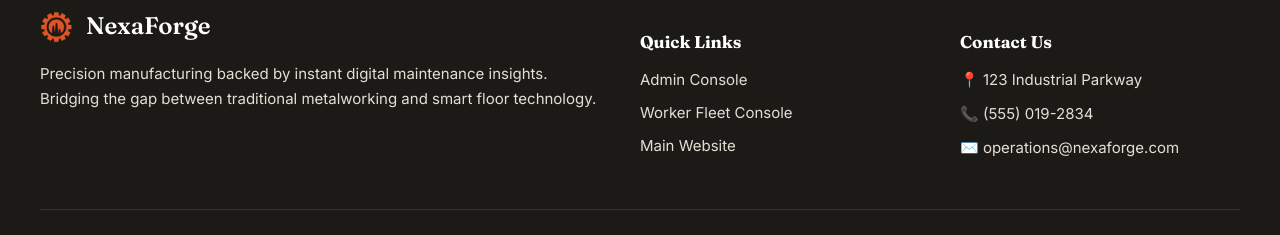
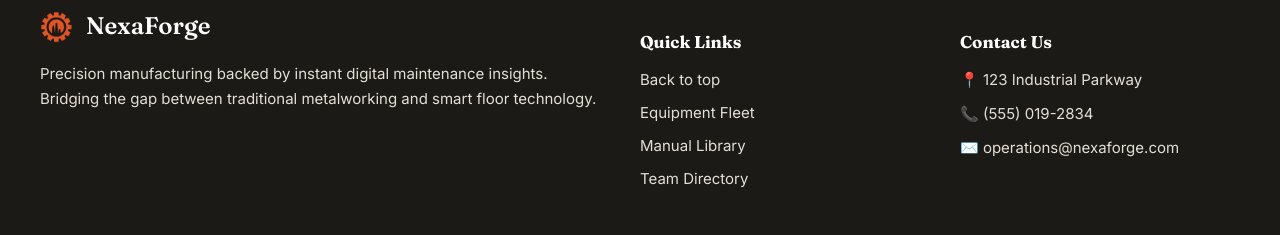
Before and after one commit to Bipasha1003/nexaforge-maintenance-platform, a React (Vite) app in the folder frontend/: page /admin in a window 1280 px wide. Shown: the part 1222-1457 px from the top of the page. Built offline with nearby package versions, Linux system fonts and the light colour scheme; no server answers; sample sign-in values are in the browser's storage.

Commit message:
fix: dashboard footer nav links and worker status label

```diff
--- a/frontend/src/pages/Admin.css
+++ b/frontend/src/pages/Admin.css
@@ -1,3 +1,7 @@
+html {
+  scroll-behavior: smooth;
+}
+
 .admin-shell {
   min-height: 100vh;
   padding: 32px;
--- a/frontend/src/pages/AdminDashboard.jsx
+++ b/frontend/src/pages/AdminDashboard.jsx
@@ -1,5 +1,5 @@
 import { useState, useEffect, useCallback, useMemo, useRef } from "react";
-import { useNavigate, Link } from "react-router-dom";
+import { useNavigate } from "react-router-dom";
 import ChatWidget from "../components/ChatWidget";
 import "./LandingPage.css";
 import "./Admin.css";
@@ -115,6 +115,11 @@ export default function AdminDashboard() {
     localStorage.removeItem("admin_email");
     localStorage.removeItem("admin_name");
     navigate("/");
+  }
+
+  function scrollToTop(e) {
+    e.preventDefault();
+    window.scrollTo({ top: 0, behavior: "smooth" });
   }
 
   const handleDownload = (docId, docName) => {
@@ -251,7 +256,7 @@ export default function AdminDashboard() {
           </section>
         </div>
 
-        <div style={{ display: "flex", alignItems: "center", justifyContent: "space-between", marginTop: 40, marginBottom: 16 }}>
+        <div id="equipment-fleet" style={{ display: "flex", alignItems: "center", justifyContent: "space-between", marginTop: 40, marginBottom: 16, scrollMarginTop: 100 }}>
           <div className="card-label" style={{ fontSize: 18, fontFamily: '"Fraunces", serif', fontWeight: 600, color: "var(--text)" }}>Equipment fleet</div>
           <button type="button" onClick={() => setShowAddMachine(true)} className="admin-text-btn">
             + Add machine
@@ -314,7 +319,7 @@ export default function AdminDashboard() {
           </button>
         </div>
 
-        <div style={{ display: "flex", alignItems: "center", justifyContent: "space-between", marginTop: 56, marginBottom: 16 }}>
+        <div id="manual-library" style={{ display: "flex", alignItems: "center", justifyContent: "space-between", marginTop: 56, marginBottom: 16, scrollMarginTop: 100 }}>
           <div className="card-label" style={{ fontSize: 20, fontFamily: '"Fraunces", serif', fontWeight: 600, color: "var(--text)" }}>Manual Library</div>
           <button type="button" onClick={() => setShowAddDocument(true)} className="admin-text-btn">
             + Add document
@@ -350,7 +355,7 @@ export default function AdminDashboard() {
           </table>
         </div>
 
-        <div style={{ display: "flex", alignItems: "center", justifyContent: "space-between", marginTop: 56, marginBottom: 16 }}>
+        <div id="team-directory" style={{ display: "flex", alignItems: "center", justifyContent: "space-between", marginTop: 56, marginBottom: 16, scrollMarginTop: 100 }}>
           <div className="card-label" style={{ fontSize: 20, fontFamily: '"Fraunces", serif', fontWeight: 600, color: "var(--text)" }}>Team Directory</div>
           <button type="button" onClick={() => setShowAddWorker(true)} className="admin-text-btn">
             + Add worker
@@ -377,7 +382,15 @@ export default function AdminDashboard() {
                     <div style={{ fontSize: 13, color: "var(--text-muted)" }}>{w.email}</div>
                   </td>
                   <td style={{ padding: "18px 24px" }}>{w.department || "—"}</td>
-                  <td style={{ padding: "18px 24px" }}><span className={`status-pill ${w.must_change_password ? "status-processing" : "status-ready"}`} style={{ fontSize: 12.5, padding: "4px 12px" }}>{w.must_change_password ? "Pending Login" : "Active"}</span></td>
+                  <td style={{ padding: "18px 24px" }}>
+                    <span
+                      className={`status-pill ${w.must_change_password ? "status-processing" : "status-ready"}`}
+                      style={{ fontSize: 12.5, padding: "4px 12px" }}
+                      title={w.must_change_password ? "Worker is still using their temporary password" : "Worker has set their own password"}
+                    >
+                      {w.must_change_password ? "New" : "Active"}
+                    </span>
+                  </td>
                   <td style={{ padding: "18px 24px", textAlign: "right" }}><button className="admin-btn admin-btn-danger-ghost" style={{ fontSize: 13.5, padding: "7px 14px" }} onClick={() => handleDeleteWorker(w.id)}>Remove</button></td>
                 </tr>
               ))}
@@ -402,9 +415,10 @@ export default function AdminDashboard() {
           <div className="footer-section">
             <h4 style={{ color: "#ffffff", fontFamily: "'Fraunces', serif", fontSize: "17px", marginBottom: "18px" }}>Quick Links</h4>
             <ul style={{ listStyle: "none", padding: 0, margin: 0, fontSize: 15 }}>
-              <li style={{ marginBottom: "14px" }}><Link to="/admin" style={{ color: "#e4dfd5", textDecoration: "none" }}>Admin Console</Link></li>
-              <li style={{ marginBottom: "14px" }}><Link to="/dashboard" style={{ color: "#e4dfd5", textDecoration: "none" }}>Worker Fleet Console</Link></li>
-              <li style={{ marginBottom: "14px" }}><Link to="/" style={{ color: "#e4dfd5", textDecoration: "none" }}>Main Website</Link></li>
+              <li style={{ marginBottom: "14px" }}><a href="#top" onClick={scrollToTop} style={{ color: "#e4dfd5", textDecoration: "none", cursor: "pointer" }}>Back to top</a></li>
+              <li style={{ marginBottom: "14px" }}><a href="#equipment-fleet" style={{ color: "#e4dfd5", textDecoration: "none" }}>Equipment Fleet</a></li>
+              <li style={{ marginBottom: "14px" }}><a href="#manual-library" style={{ color: "#e4dfd5", textDecoration: "none" }}>Manual Library</a></li>
+              <li style={{ marginBottom: "14px" }}><a href="#team-directory" style={{ color: "#e4dfd5", textDecoration: "none" }}>Team Directory</a></li>
             </ul>
           </div>
 
--- a/frontend/src/pages/WorkerDashboard.jsx
+++ b/frontend/src/pages/WorkerDashboard.jsx
@@ -101,6 +101,11 @@ export default function WorkerDashboard() {
     localStorage.removeItem("worker_name");
     localStorage.removeItem("worker_username");
     navigate("/");
+  }
+
+  function scrollToTop(e) {
+    e.preventDefault();
+    window.scrollTo({ top: 0, behavior: "smooth" });
   }
 
   const handleDownload = (docId, docName) => {
@@ -407,9 +412,11 @@ export default function WorkerDashboard() {
           <div className="footer-section">
             <h4 style={{ color: "#ffffff", fontFamily: "'Fraunces', serif", fontSize: "17px", marginBottom: "18px" }}>Quick Links</h4>
             <ul style={{ listStyle: "none", padding: 0, margin: 0, fontSize: 15 }}>
-              <li style={{ marginBottom: "14px" }}><Link to="/dashboard" style={{ color: "#e4dfd5", textDecoration: "none" }}>Fleet Console</Link></li>
-              <li style={{ marginBottom: "14px" }}><Link to="/admin" style={{ color: "#e4dfd5", textDecoration: "none" }}>Admin Panel</Link></li>
-              <li style={{ marginBottom: "14px" }}><Link to="/" style={{ color: "#e4dfd5", textDecoration: "none" }}>Main Website</Link></li>
+              <li style={{ marginBottom: "14px" }}><a href="#top" onClick={scrollToTop} style={{ color: "#e4dfd5", textDecoration: "none", cursor: "pointer" }}>Back to top</a></li>
+              <li style={{ marginBottom: "14px" }}><a href="#equipment-fleet" style={{ color: "#e4dfd5", textDecoration: "none" }}>Equipment Fleet</a></li>
+              <li style={{ marginBottom: "14px" }}><a href="#capabilities" style={{ color: "#e4dfd5", textDecoration: "none" }}>Capabilities</a></li>
+              <li style={{ marginBottom: "14px" }}><a href="#documents" style={{ color: "#e4dfd5", textDecoration: "none" }}>Documents</a></li>
+              <li style={{ marginBottom: "14px" }}><a href="#maintenance-log" style={{ color: "#e4dfd5", textDecoration: "none" }}>Maintenance Log</a></li>
             </ul>
           </div>
 
```
